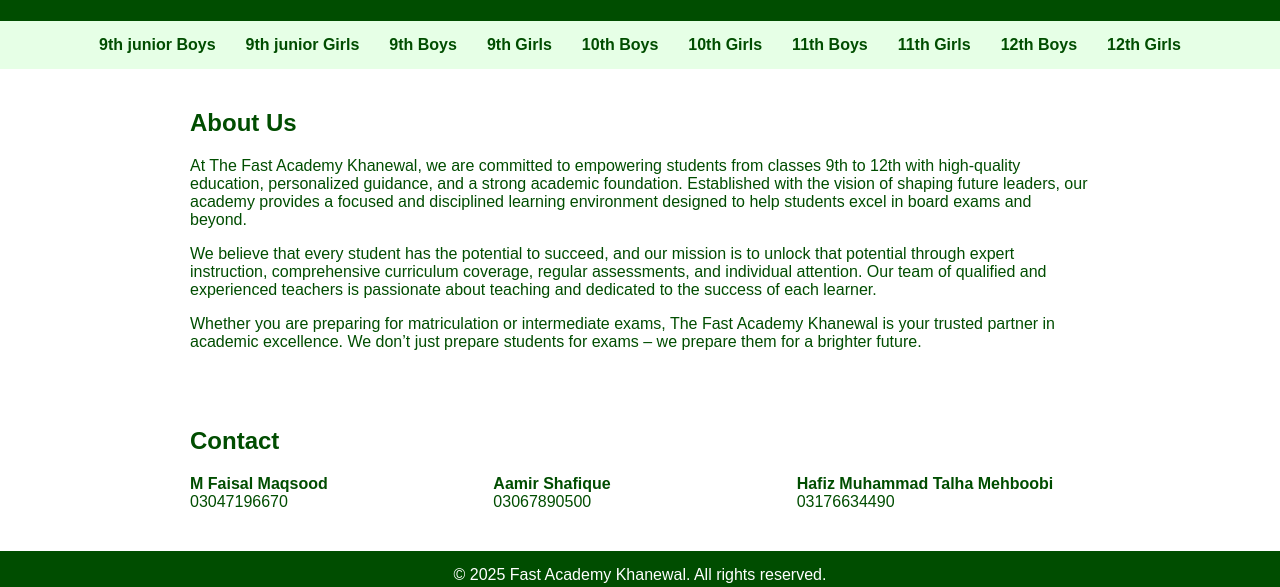
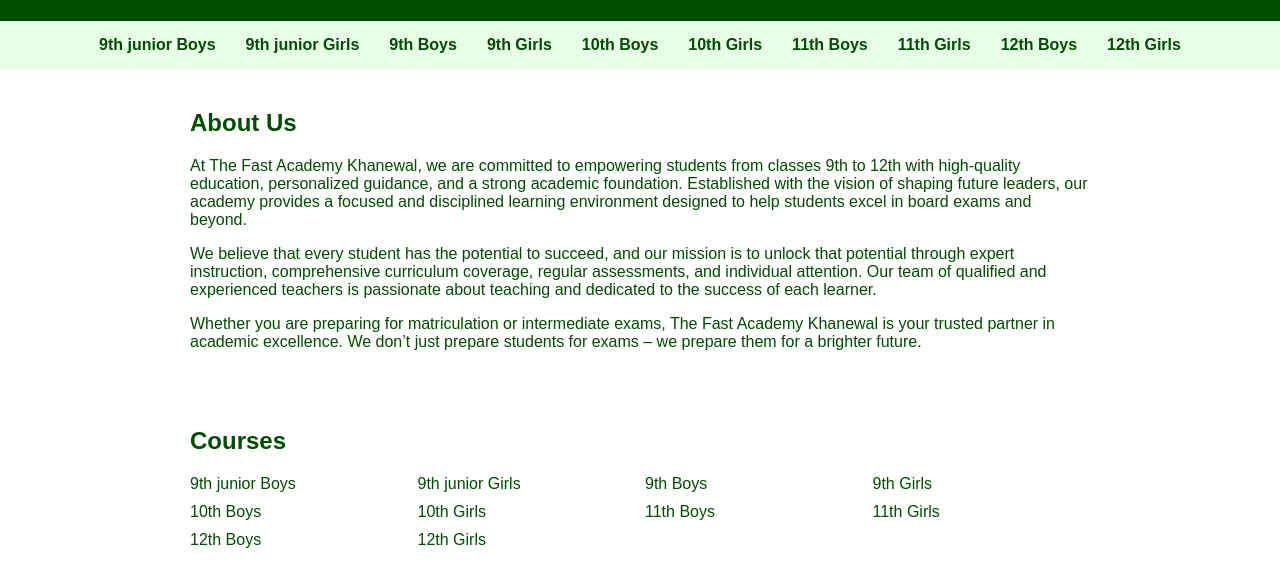
Before and after one commit to MuhammadAamirShafique/the-fast-academy-kwl, a plain HTML site: page index.html in a window 1280 px wide. Shown: the part 213-800 px from the top of the page. Drawn offline with Linux system fonts and the light colour scheme.

Commit message:
Add files via upload

```diff
--- a/index.html
+++ b/index.html
@@ -1,4 +1,3 @@
-
 <!DOCTYPE html>
 <html lang="en">
 <head>
@@ -45,7 +44,7 @@
       max-width: 900px;
       margin: auto;
     }
-    .contact {
+    .courses, .contact {
       display: grid;
       grid-template-columns: repeat(auto-fit, minmax(200px, 1fr));
       gap: 10px;
@@ -57,38 +56,59 @@
       padding: 15px;
       margin-top: 20px;
     }
+    @media (max-width: 600px) {
+      nav {
+        flex-direction: column;
+        align-items: center;
+      }
+      header img {
+        max-height: 80px;
+      }
+    }
   </style>
 </head>
 <body>
   <header>
-    <img src="logo.jpeg" alt="Fast Academy Logo">
+    <a href="#top">
+      <img src="logo.jpeg" alt="Fast Academy Logo">
+    </a>
     <h1>Fast Academy Khanewal</h1>
   </header>
 
   <nav>
-    <a href="#">9th junior Boys</a>
-    <a href="#">9th junior Girls</a>
-    <a href="#">9th Boys</a>
-    <a href="#">9th Girls</a>
-    <a href="#">10th Boys</a>
-    <a href="#">10th Girls</a>
-    <a href="#">11th Boys</a>
-    <a href="#">11th Girls</a>
-    <a href="#">12th Boys</a>
-    <a href="#">12th Girls</a>
+    <a href="#9jB">9th junior Boys</a>
+    <a href="#9jG">9th junior Girls</a>
+    <a href="#9B">9th Boys</a>
+    <a href="#9G">9th Girls</a>
+    <a href="#10B">10th Boys</a>
+    <a href="#10G">10th Girls</a>
+    <a href="#11B">11th Boys</a>
+    <a href="#11G">11th Girls</a>
+    <a href="#12B">12th Boys</a>
+    <a href="#12G">12th Girls</a>
   </nav>
 
-  <section>
+  <section id="about">
     <h2>About Us</h2>
-    <p>
-      At The Fast Academy Khanewal, we are committed to empowering students from classes 9th to 12th with high-quality education, personalized guidance, and a strong academic foundation. Established with the vision of shaping future leaders, our academy provides a focused and disciplined learning environment designed to help students excel in board exams and beyond.
-    </p>
-    <p>
-      We believe that every student has the potential to succeed, and our mission is to unlock that potential through expert instruction, comprehensive curriculum coverage, regular assessments, and individual attention. Our team of qualified and experienced teachers is passionate about teaching and dedicated to the success of each learner.
-    </p>
-    <p>
-      Whether you are preparing for matriculation or intermediate exams, The Fast Academy Khanewal is your trusted partner in academic excellence. We don’t just prepare students for exams – we prepare them for a brighter future.
-    </p>
+    <p>At The Fast Academy Khanewal, we are committed to empowering students from classes 9th to 12th with high-quality education, personalized guidance, and a strong academic foundation. Established with the vision of shaping future leaders, our academy provides a focused and disciplined learning environment designed to help students excel in board exams and beyond.</p>
+    <p>We believe that every student has the potential to succeed, and our mission is to unlock that potential through expert instruction, comprehensive curriculum coverage, regular assessments, and individual attention. Our team of qualified and experienced teachers is passionate about teaching and dedicated to the success of each learner.</p>
+    <p>Whether you are preparing for matriculation or intermediate exams, The Fast Academy Khanewal is your trusted partner in academic excellence. We don’t just prepare students for exams – we prepare them for a brighter future.</p>
+  </section>
+
+  <section id="courses">
+    <h2>Courses</h2>
+    <div class="courses">
+      <div id="9jB">9th junior Boys</div>
+      <div id="9jG">9th junior Girls</div>
+      <div id="9B">9th Boys</div>
+      <div id="9G">9th Girls</div>
+      <div id="10B">10th Boys</div>
+      <div id="10G">10th Girls</div>
+      <div id="11B">11th Boys</div>
+      <div id="11G">11th Girls</div>
+      <div id="12B">12th Boys</div>
+      <div id="12G">12th Girls</div>
+    </div>
   </section>
 
   <section id="contact">
```
